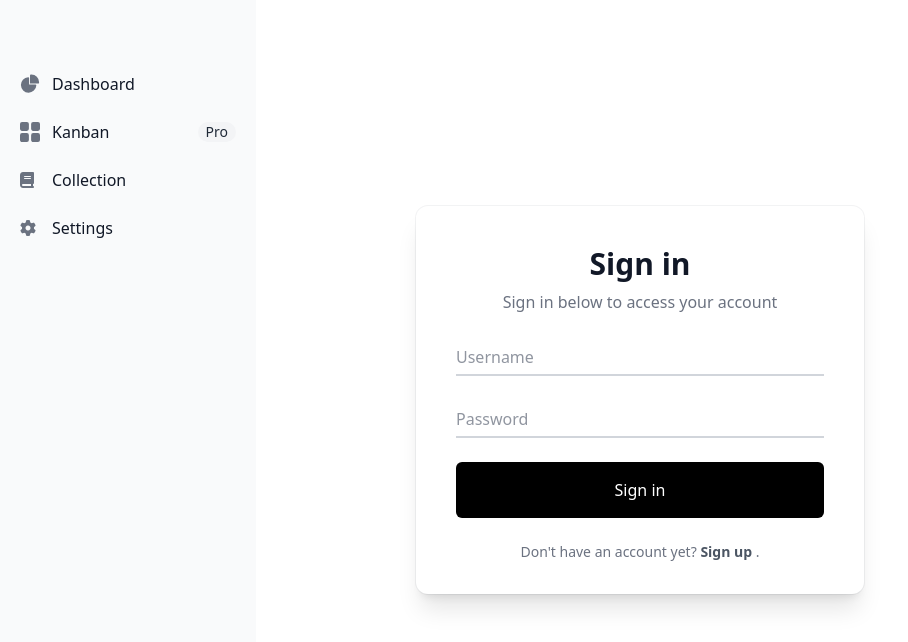
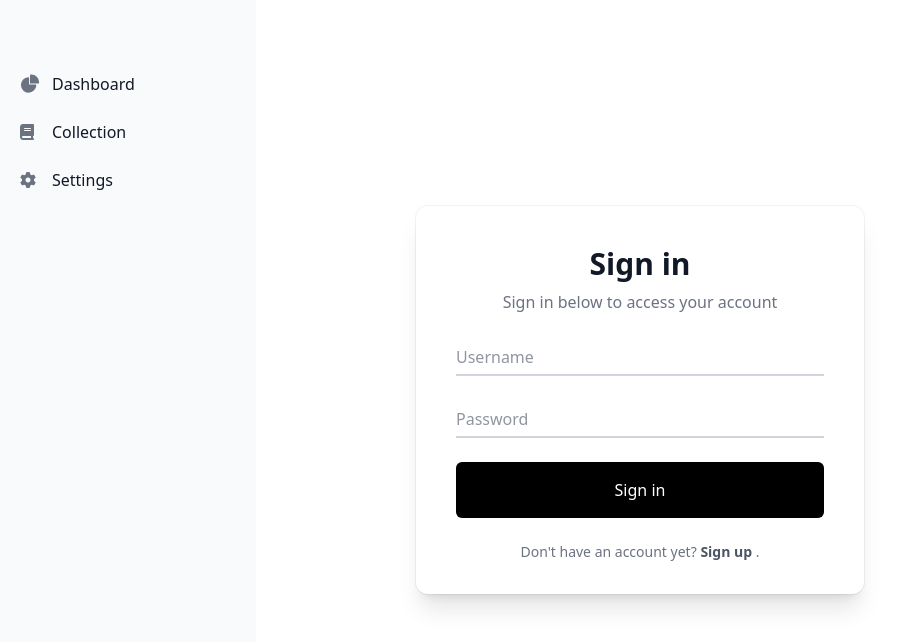
Before and after one commit to ftaskoski/ReadEase, a Vue app: page /login in a window 1280 px wide. Shown: the top 642 px of the page, without its empty margins (0-908 px from the left). Built offline with nearby package versions, Linux system fonts and the light colour scheme.

Commit message:
sidebar ui update

```diff
--- a/src/components/sideBar.vue
+++ b/src/components/sideBar.vue
@@ -55,29 +55,6 @@
                 </svg>
                 <span class="ms-3">Dashboard</span>
               </RouterLink>
-            </li>
-            <li>
-              <a
-                href="#"
-                class="flex items-center p-2 text-gray-900 rounded-lg dark:text-white hover:bg-gray-100 dark:hover:bg-gray-700 group"
-              >
-                <svg
-                  class="flex-shrink-0 w-5 h-5 text-gray-500 transition duration-75 dark:text-gray-400 group-hover:text-gray-900 dark:group-hover:text-white"
-                  aria-hidden="true"
-                  xmlns="http://www.w3.org/2000/svg"
-                  fill="currentColor"
-                  viewBox="0 0 18 18"
-                >
-                  <path
-                    d="M6.143 0H1.857A1.857 1.857 0 0 0 0 1.857v4.286C0 7.169.831 8 1.857 8h4.286A1.857 1.857 0 0 0 8 6.143V1.857A1.857 1.857 0 0 0 6.143 0Zm10 0h-4.286A1.857 1.857 0 0 0 10 1.857v4.286C10 7.169 10.831 8 11.857 8h4.286A1.857 1.857 0 0 0 18 6.143V1.857A1.857 1.857 0 0 0 16.143 0Zm-10 10H1.857A1.857 1.857 0 0 0 0 11.857v4.286C0 17.169.831 18 1.857 18h4.286A1.857 1.857 0 0 0 8 16.143v-4.286A1.857 1.857 0 0 0 6.143 10Zm10 0h-4.286A1.857 1.857 0 0 0 10 11.857v4.286c0 1.026.831 1.857 1.857 1.857h4.286A1.857 1.857 0 0 0 18 16.143v-4.286A1.857 1.857 0 0 0 16.143 10Z"
-                  />
-                </svg>
-                <span class="flex-1 ms-3 whitespace-nowrap">Kanban</span>
-                <span
-                  class="inline-flex items-center justify-center px-2 ms-3 text-sm font-medium text-gray-800 bg-gray-100 rounded-full dark:bg-gray-700 dark:text-gray-300"
-                  >Pro</span
-                >
-              </a>
             </li>
 
             <li @click="toggleSidebarOnPhone">
```
